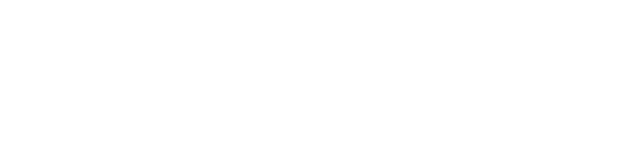
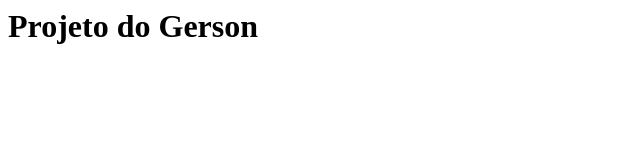
Before and after one commit to gersonbarbosa/curso-git, a plain HTML site: page index.html in a window 1280 px wide. Shown: the whole page, without its empty margins (0-640 px from the left). Drawn offline with Linux system fonts and the light colour scheme.

Commit message:
Arquivo alterado

```diff
--- a/index.html
+++ b/index.html
@@ -2,5 +2,6 @@
 	<head>
 	</head>
 	<body>
+		<h1>Projeto do Gerson</h1>
 	</body>
 </html>
```
